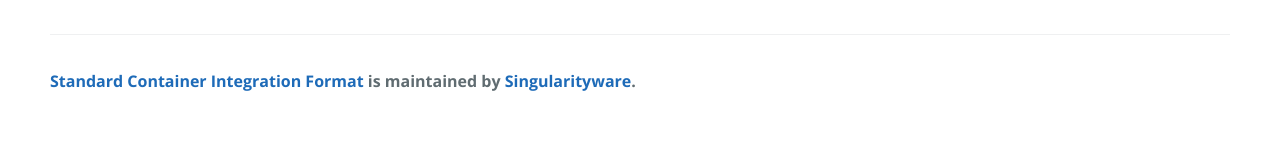
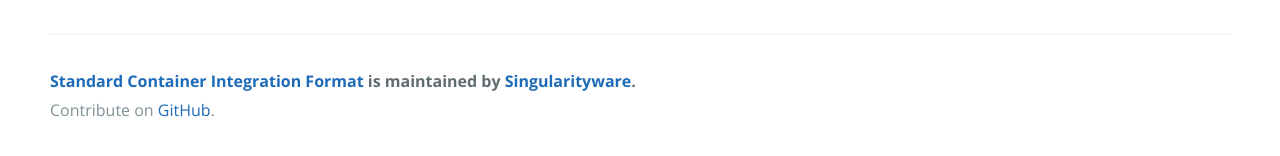
Before and after one commit to pimpim/SCI-F, a Jekyll site: the page built from index.md, in a window 1280 px wide and 900 px high, scrolled down 11298 px. Shown: the part 725-881 px from the top of the window. Built offline with Jekyll 4.4.1, drawn with Linux system fonts in a browser that asks for light colours.

Commit message:
modified:   _includes/page-footer.html

```diff
--- a/_includes/page-footer.html
+++ b/_includes/page-footer.html
@@ -1,3 +1,6 @@
 <footer class="site-footer">
-  <span class="site-footer-owner"><a href="{{ site.url }}">{{ site.title }}</a> is maintained by <a href="{{ site.author.url }}">{{ site.author.name }}</a>.</span>
+  <span class="site-footer-owner"><a target="_blank"
+                                     href="{{ site.url }}">{{ site.title }}</a> is maintained by <a href="{{ site.author.url }}">{{ site.author.name }}</a>.</span>
+
+  <span class="site-footer-credits">Contribute on <a target="_blank" href="{{ site.github }}">GitHub</a>.</span>
 </footer>
```
